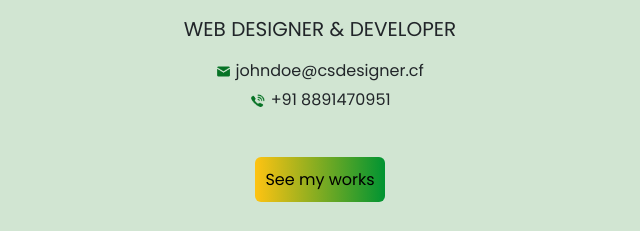
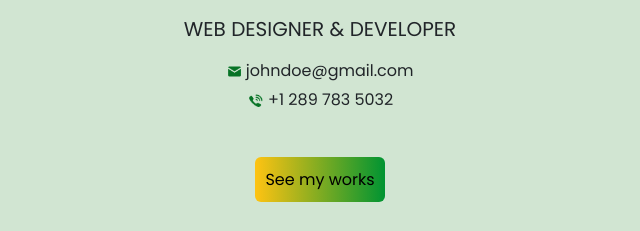
Before and after one commit to aiswarya1311/portfolio, a website: page myfile/index.html in a window 1280 px wide. Shown: the part 370-601 px from the top of the page, 640-1280 px from the left. Drawn offline with nearby package versions, Linux system fonts and the light colour scheme; a web font is replaced by a local one.

Commit message:
Update index.html

```diff
--- a/myfile/index.html
+++ b/myfile/index.html
@@ -129,8 +129,8 @@
           <h3  style="margin-bottom: 20px;font-weight: 400">HEY THERE !</h3>
           <h1 class="myname" style="margin-bottom: 10px" class="text-uppercase">I JOHN DOE</h1>
           <h5 style="margin-top: 20px;font-weight: 400" class="text-uppercase">Web designer &amp; developer</h5>
-         <h6 style="margin-top: 20px;font-weight: 400"> <span><img src="img/greenmail.png" style="width:15px;height:15px;" alt=""></span>    johndoe@csdesigner.cf</h6>
-         <h6 style="margin-top: 10px;font-weight: 400"> <span><img src="img/greencall.png" style="width:17px;height:16px;" alt=""></span>           +91   8891470951          </h6>
+         <h6 style="margin-top: 20px;font-weight: 400"> <span><img src="img/greenmail.png" style="width:15px;height:15px;" alt=""></span>    johndoe@gmail.com</h6>
+         <h6 style="margin-top: 10px;font-weight: 400"> <span><img src="img/greencall.png" style="width:17px;height:16px;" alt=""></span>           +1 289 783 5032          </h6>
 
           <form action="index.html" method="post" class="hidden-sm">
             <input
```
